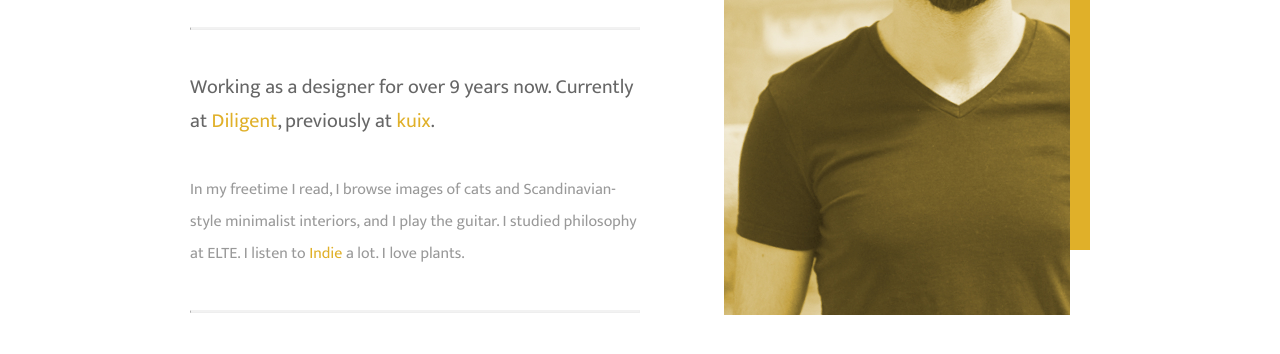
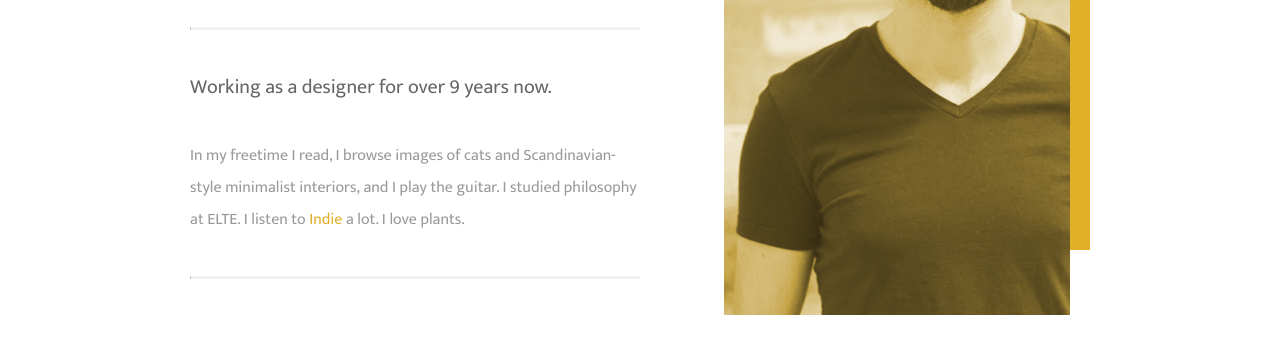
Before and after one commit to szada/bio, a plain HTML site: page index.html in a window 1280 px wide. Shown: the part 390-744 px from the top of the page. Drawn offline with Linux system fonts and the light colour scheme; a web font is replaced by a local one.

Commit message:
Update work info

```diff
--- a/index.html
+++ b/index.html
@@ -12,7 +12,7 @@
 			<h1>Daniel Szabo</h1>
 			<h2>UX/UI &amp; Product Designer.</h2>
 			<hr class="line1">
-			<p>Working as a designer for over 9 years now. Currently at <a href="https://diligent.com">Diligent</a>, previously at <a href="https://kuix.hu">kuix</a>.</p>
+			<p>Working as a designer for over 9 years now.</p>
 		</div>
 		<div class="right">
 			<div class="goldbox"></div>
```
